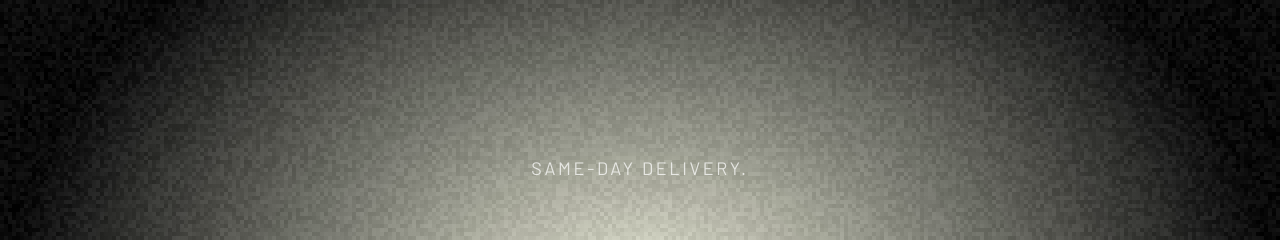
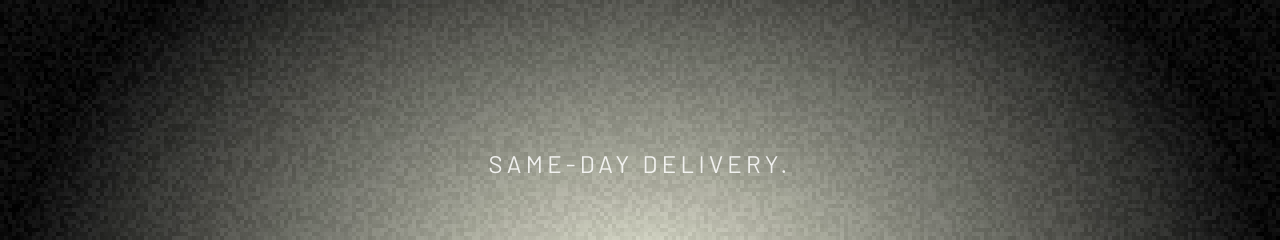
Before and after one commit to STREET-Technologies/street.london, a Next.js app: page / in a window 1280 px wide. Shown: the top 240 px of the page. Built offline with nearby package versions, Linux system fonts and the light colour scheme; a web font is replaced by a local one.

Commit message:
fix(03-01): bigger, bolder pain-point taglines for more visual weight
Bump sequence lines from 1.125rem to 1.5rem (final beat 1.75rem),
full white instead of 85% opacity, taller hook container for
better vertical centering.

Co-Authored-By: Claude Opus 4.6 <noreply@anthropic.com>

```diff
--- a/app/globals.css
+++ b/app/globals.css
@@ -1991,29 +1991,29 @@ body {
 /* Hook container — holds pain-point lines in overlapping position */
 .sequence-hook {
     position: relative;
-    height: 2em;
+    height: 3em;
     width: 100%;
     display: flex;
     align-items: center;
     justify-content: center;
-    margin-bottom: 1rem;
+    margin-bottom: 1.5rem;
 }
 
 .sequence-line {
     position: absolute;
-    color: rgba(255, 255, 255, 0.85);
-    font-size: 1.125rem;
-    letter-spacing: 0.15em;
+    color: #fff;
+    font-size: 1.5rem;
+    letter-spacing: 0.18em;
     text-transform: uppercase;
     opacity: 0;
     white-space: nowrap;
 }
 
 .sequence-line-4 {
-    font-size: 1.25rem;
+    font-size: 1.75rem;
     font-weight: 600;
     color: #fff;
-    letter-spacing: 0.2em;
+    letter-spacing: 0.22em;
 }
 
 /* Pending state (SSR default — hidden until JS decides play vs skip) */
```
